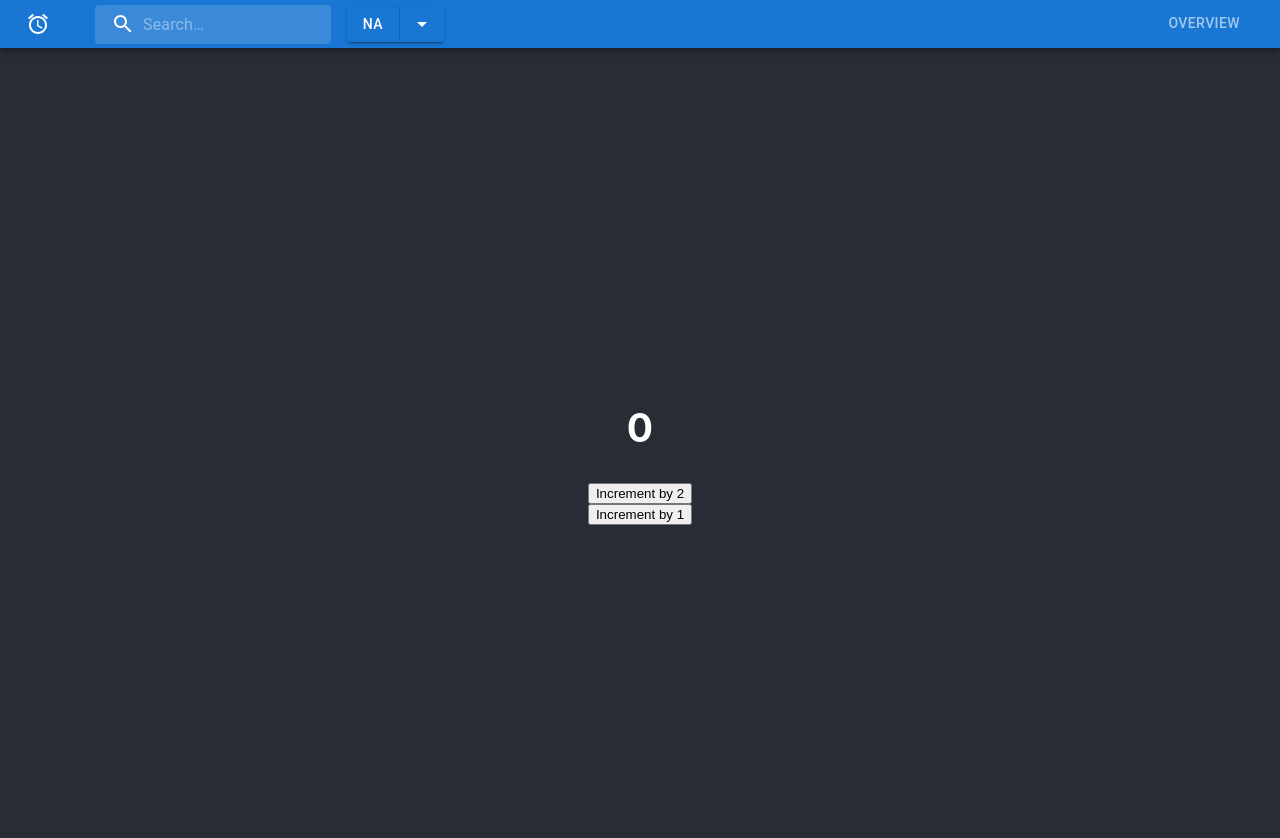
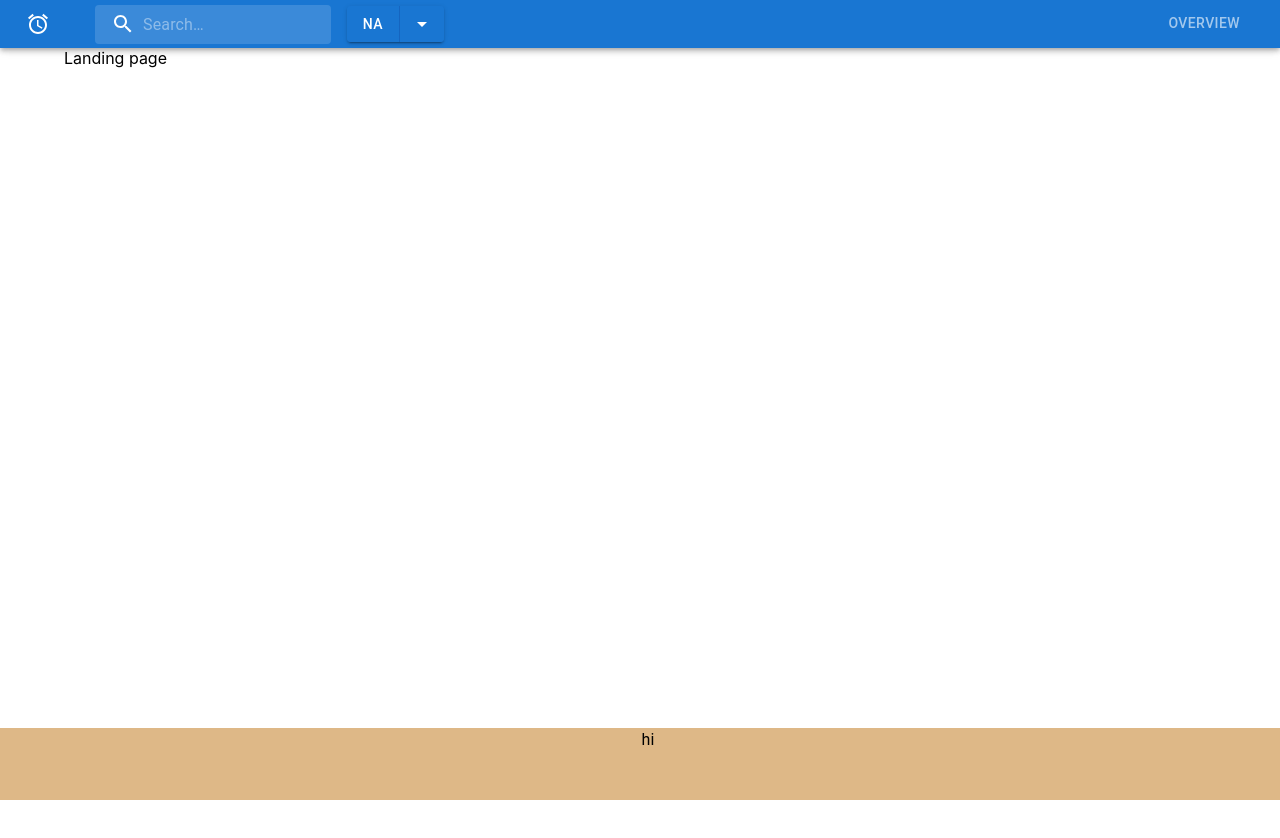
Before and after one commit to sunnydl/GamePerformanceTracker, a React (Create React App) app in the folder frontend/: page / in a window 1280 px wide. Shown: the top 838 px of the page. After the commit the page ends 800 px from the top, so only its background shows below. Built offline with nearby package versions, Linux system fonts and the light colour scheme.

Commit message:
added footer, and seperated overview page page into 2 part.

```diff
--- a/frontend/src/App.tsx
+++ b/frontend/src/App.tsx
@@ -4,9 +4,10 @@ import './App.css';
 import { Switch, Route, Redirect } from 'react-router-dom';
 
 import NavBar from './components/NavBar';
+import Footer from './components/Footer';
 
 import Home from './pages/Home';
-import Overview from './pages/Overview';
+import Overview from './pages/Overview/Overview';
 
 function App() {
 
@@ -22,6 +23,7 @@ function App() {
         </Route>
         <Redirect to='/' />
       </Switch>
+      <Footer/>
     </React.Fragment>
   );
 }
--- /dev/null
+++ b/frontend/src/components/Footer.tsx
@@ -0,0 +1,23 @@
+import React from 'react'
+import { styled } from '@mui/material/styles';
+import { Typography } from '@mui/material';
+
+export default function Footer() {
+
+    const FooterWrapper = styled('div')(({ theme }) => ({
+        padding: theme.spacing(0, 1),
+        position: 'absolute',
+        bottom: '0',
+        width: '100%',
+        height: '4.5rem',
+        backgroundColor: 'burlywood',
+        color: 'black',
+        textAlign: 'center',
+      }));
+
+    return (
+        <FooterWrapper>
+            <Typography>hi</Typography>
+        </FooterWrapper>
+    )
+}
--- a/frontend/src/pages/Home.tsx
+++ b/frontend/src/pages/Home.tsx
@@ -1,25 +1,14 @@
 import React from 'react';
 import '../App.css';
 
-import { useAppSelector, useAppDispatch } from '../redux/hooks';
-import { increment, incrementByAmount } from '../redux/slices/counter';
+import { Container } from '@mui/material';
 
 function Home() {
-  const count = useAppSelector((state) => state.counter.value);
-  const dispatch = useAppDispatch();
-
-  const onClick = () => {
-    dispatch(incrementByAmount(2));
-  }
 
   return (
-    <div className="App">
-      <header className="App-header">
-        <h2>{count}</h2>
-        <button onClick={onClick}>Increment by 2</button>
-        <button onClick={() => dispatch(increment())}>Increment by 1</button>
-      </header>
-    </div>
+    <Container>
+      Landing page
+    </Container>
   )
 }
 
--- /dev/null
+++ b/frontend/src/pages/Overview/Overview.tsx
@@ -0,0 +1,12 @@
+import React from 'react'
+import UserSummary from './components/UserSummary'
+import MatchSummary from './components/MatchSummary'
+
+export default function Overview() {
+    return (
+        <div>
+            <UserSummary/>
+            <MatchSummary/>
+        </div>
+    )
+}
--- /dev/null
+++ b/frontend/src/pages/Overview/components/MatchSummary.tsx
@@ -0,0 +1,9 @@
+import React from 'react'
+
+export default function MatchSummary() {
+    return (
+        <div>
+            match summary
+        </div>
+    )
+}
--- a/frontend/src/pages/Overview.tsx
+++ b/frontend/src/pages/Overview/components/UserSummary.tsx
@@ -1,13 +1,13 @@
 import React from 'react';
 import { Typography, Container, Avatar } from '@mui/material';
 
-import { useAppSelector } from '../redux/hooks';
+import { useAppSelector } from '../../../redux/hooks';
 
 const getProfileURL = (iconID?: number | null) => {
   return `http://ddragon.leagueoflegends.com/cdn/11.20.1/img/profileicon/${iconID}.png`;
 }
 
-function Overview() {
+function UserSummary() {
   const {
     summonerName,
     summonerLevel,
@@ -50,4 +50,4 @@ function Overview() {
 
 
 
-export default Overview;
+export default UserSummary;
```
Also changed, not shown: 1 other file (tests, documents, lock files or other folders).
